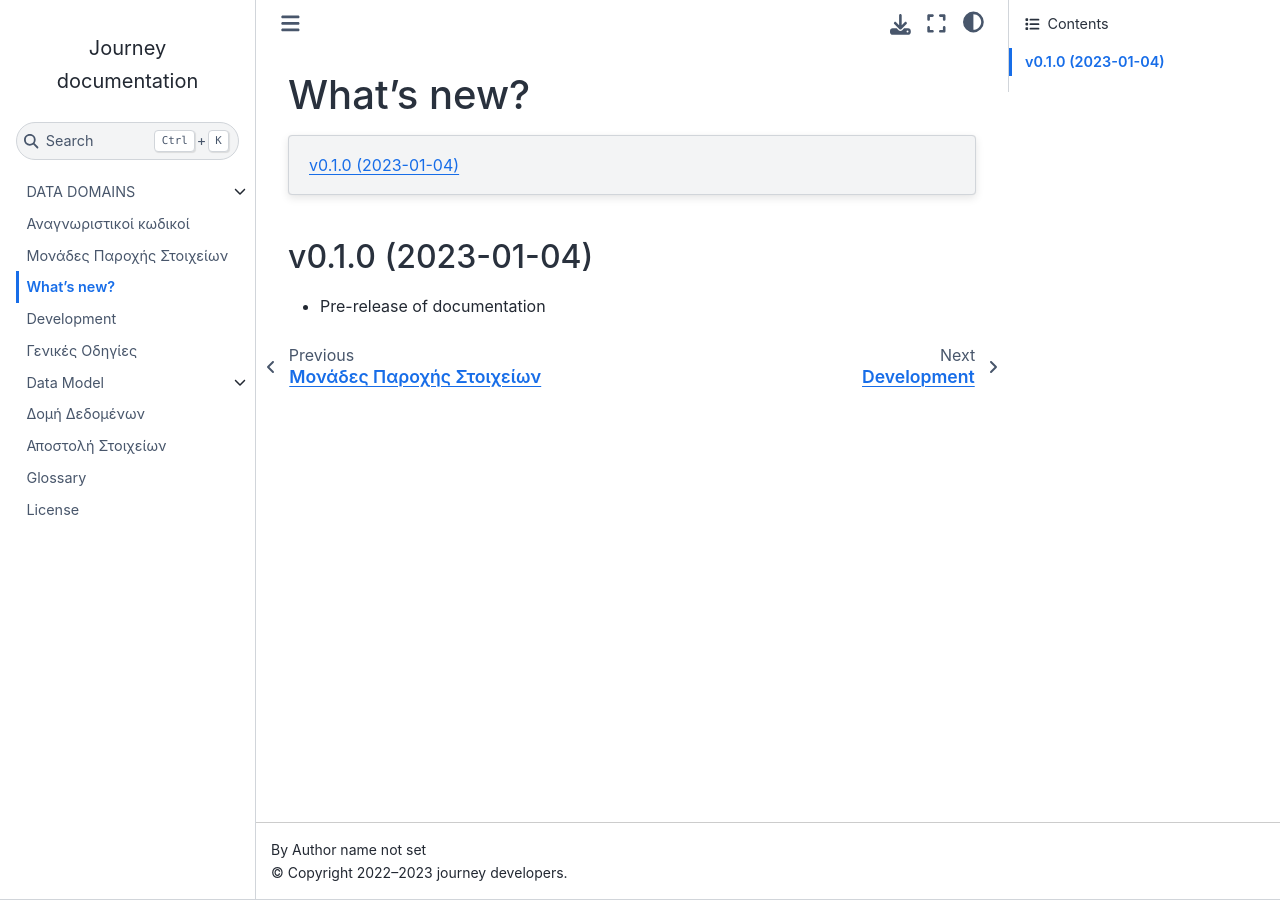
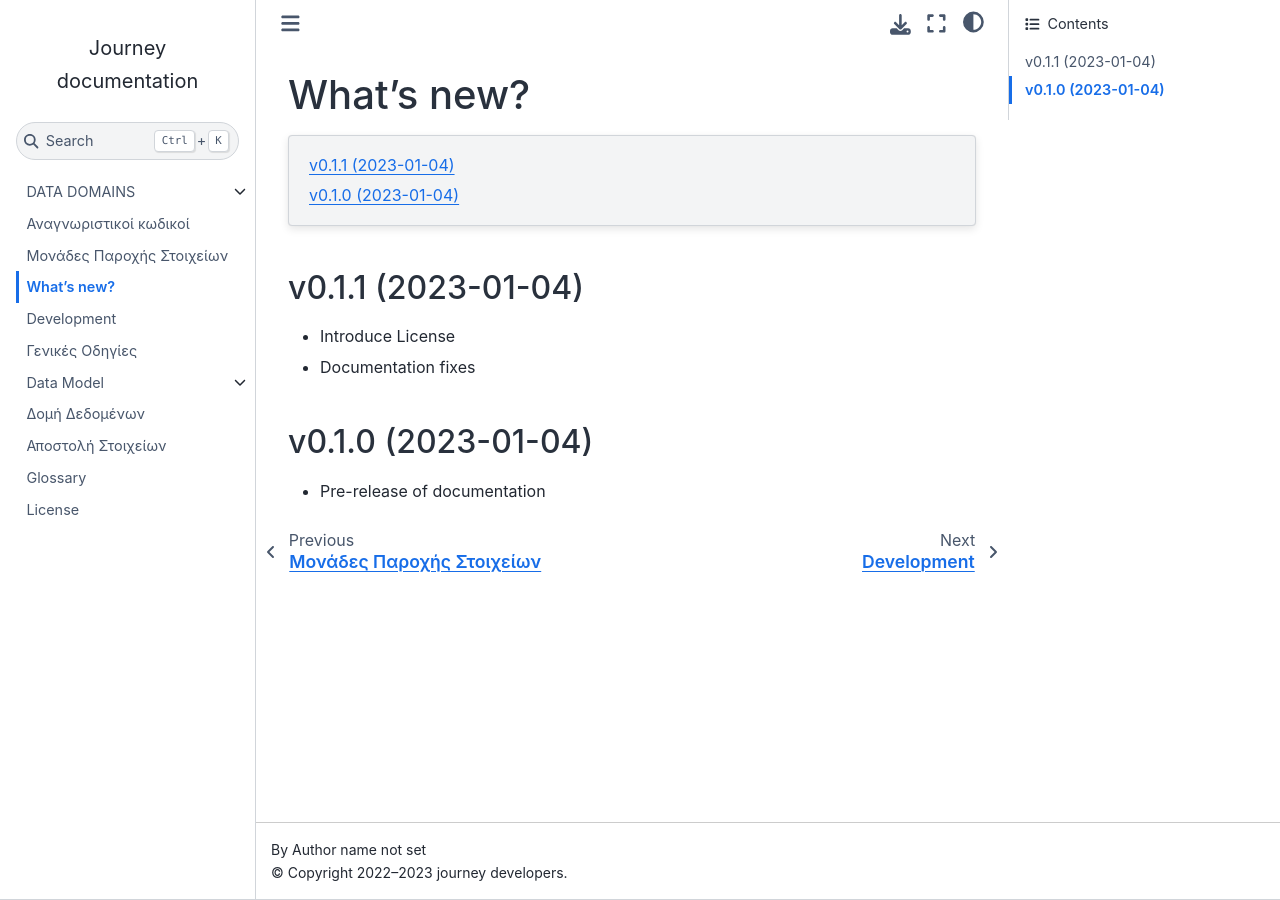
Before and after one commit to lerooze/journey-docs, a Sphinx documentation site: the page built from docs/source/whatsnew.rst, in a window 1280 px wide. Built offline with Sphinx 7.4.7 and the Sphinx Book theme 1.1.4, drawn with Linux system fonts in a browser that asks for light colours.

Commit message:
Add tag to whatsnew

```diff
--- a/docs/source/whatsnew.rst
+++ b/docs/source/whatsnew.rst
@@ -12,6 +12,11 @@ What's new?
 .. ============
 
 
+v0.1.1 (2023-01-04)
+-------------------
+
+* Introduce License
+* Documentation fixes
 
 v0.1.0 (2023-01-04)
 -------------------
```
